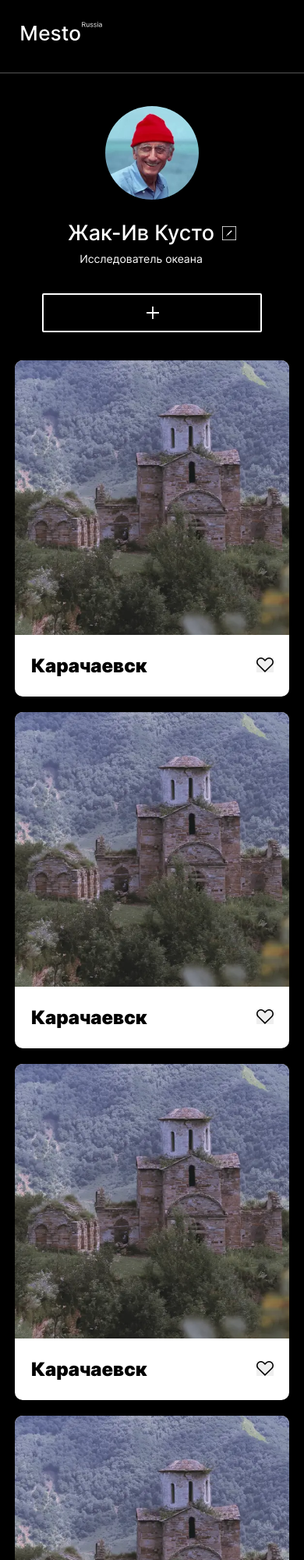
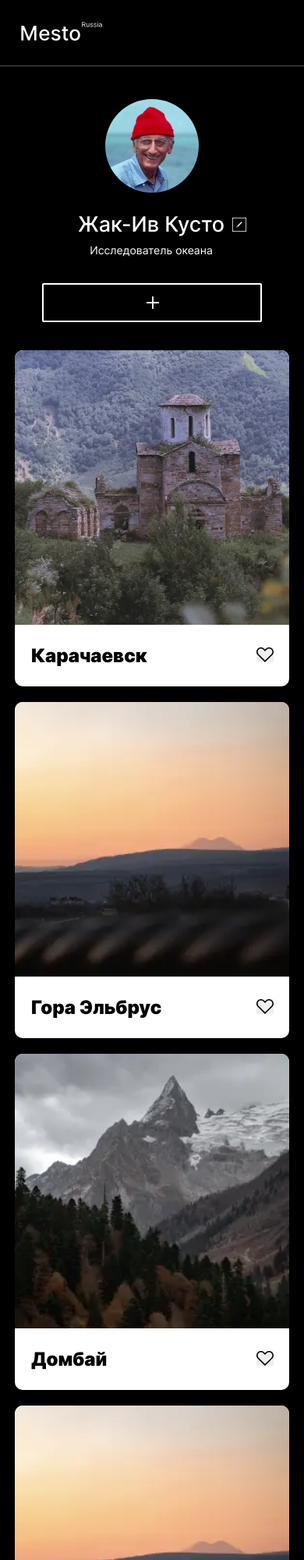
Before and after one commit to RubyVine01/mesto-project-bootcamp, a plain HTML site: page index.html in a window 390 px wide. Shown: the top 2000 px of the page at 78% size. Drawn offline with Linux system fonts and the light colour scheme.

Commit message:
edit profile

```diff
--- a/blocks/header/__logo/header__logo.css
+++ b/blocks/header/__logo/header__logo.css
@@ -21,6 +21,7 @@
 
 @media screen and (max-width: 500px) {
   .header__logo {
+    padding-bottom: 31.6px;
     width: 104px;
     height: 24.4px;
   }
--- a/blocks/header/header.css
+++ b/blocks/header/header.css
@@ -3,8 +3,6 @@
   padding-top: 45px;
   max-width: 880px;
   display: flex;
-  flex-direction: column;
-  row-gap: 41px;
   align-items: start;
   border-bottom: 1px solid #545454;
 }
@@ -12,6 +10,5 @@
 @media screen and (max-width: 500px) {
   .header {
     padding-top: 28px;
-    row-gap: 31px;
   }
 }
--- a/blocks/photo-place/__list/photo-place__list.css
+++ b/blocks/photo-place/__list/photo-place__list.css
@@ -2,8 +2,8 @@
   margin: 0 auto;
   display: grid;
   grid-template-columns: repeat(auto-fit, minmax(282px, 1fr));
+  justify-content: center;
   column-gap: 17px;
-  justify-content: center;
   row-gap: 20px;
   list-style: none;
   padding-left: 0;
--- a/blocks/photo-place/photo-place.css
+++ b/blocks/photo-place/photo-place.css
@@ -4,8 +4,15 @@
   max-width: 918px;
 }
 
-@media screen and (max-width: 625px) {
+@media screen and (max-width: 932px) {
+  .photo-place {
+    max-width: 850px;
+  }
+}
+
+@media screen and (max-width: 635px) {
   .photo-place {
     padding-top: 36px;
+    max-width: 520px;
   }
 }
--- a/blocks/profile/__add-button/profile__add-button.css
+++ b/blocks/profile/__add-button/profile__add-button.css
@@ -24,7 +24,7 @@
   .profile__add-button {
     background-image: url(../.././../images/add-button-big.svg);
     width: 282px;
-    margin-top: 36px;
+    margin-top: 34px;
     margin-left: 0;
   }
 }
--- a/blocks/profile/__info/profile__info.css
+++ b/blocks/profile/__info/profile__info.css
@@ -17,6 +17,7 @@
   .profile__info {
     grid-template-columns: 1fr 18px;
     column-gap: 10px;
-    padding-top: 26px;
+    padding-top: 24px;
+    padding-left: 26px;
   }
 }
--- a/index.html
+++ b/index.html
@@ -57,12 +57,57 @@
             </li>
             <li class="photo-item">
               <img
-                src="./images/mountain-church.webp"
-                alt="Церковь в горах"
+                src="./images/mountain-sunset.webp"
+                alt="Закат в горах"
                 class="photo-item__photo"
               />
               <div class="photo-item__action-title">
-                <h2 class="photo-item__discription">Карачаевск</h2>
+                <h2 class="photo-item__discription">Гора Эльбрус</h2>
+                <button
+                  type="button"
+                  class="photo-item__like"
+                  aria-label="Поставить отметку нравиться"
+                ></button>
+              </div>
+            </li>
+            <li class="photo-item">
+              <img
+                src="./images/rock-glacier.webp"
+                alt="Ледник в горах"
+                class="photo-item__photo"
+              />
+              <div class="photo-item__action-title">
+                <h2 class="photo-item__discription">Домбай</h2>
+                <button
+                  type="button"
+                  class="photo-item__like"
+                  aria-label="Поставить отметку нравиться"
+                ></button>
+              </div>
+            </li>
+            <li class="photo-item">
+              <img
+                src="./images/mountain-sunset.webp"
+                alt="Закат в горах"
+                class="photo-item__photo"
+              />
+              <div class="photo-item__action-title">
+                <h2 class="photo-item__discription">Гора Эльбрус</h2>
+                <button
+                  type="button"
+                  class="photo-item__like"
+                  aria-label="Поставить отметку нравиться"
+                ></button>
+              </div>
+            </li>
+            <li class="photo-item">
+              <img
+                src="./images/rock-glacier.webp"
+                alt="Ледник в горах"
+                class="photo-item__photo"
+              />
+              <div class="photo-item__action-title">
+                <h2 class="photo-item__discription">Домбай</h2>
                 <button
                   type="button"
                   class="photo-item__like"
@@ -77,52 +122,7 @@
                 class="photo-item__photo"
               />
               <div class="photo-item__action-title">
-                <h2 class="photo-item__discription">Карачаевск</h2>
-                <button
-                  type="button"
-                  class="photo-item__like"
-                  aria-label="Поставить отметку нравиться"
-                ></button>
-              </div>
-            </li>
-            <li class="photo-item">
-              <img
-                src="./images/mountain-church.webp"
-                alt="Церковь в горах"
-                class="photo-item__photo"
-              />
-              <div class="photo-item__action-title">
-                <h2 class="photo-item__discription">Карачаевск</h2>
-                <button
-                  type="button"
-                  class="photo-item__like"
-                  aria-label="Поставить отметку нравиться"
-                ></button>
-              </div>
-            </li>
-            <li class="photo-item">
-              <img
-                src="./images/mountain-church.webp"
-                alt="Церковь в горах"
-                class="photo-item__photo"
-              />
-              <div class="photo-item__action-title">
-                <h2 class="photo-item__discription">Карачаевск</h2>
-                <button
-                  type="button"
-                  class="photo-item__like"
-                  aria-label="Поставить отметку нравиться"
-                ></button>
-              </div>
-            </li>
-            <li class="photo-item">
-              <img
-                src="./images/mountain-church.webp"
-                alt="Церковь в горах"
-                class="photo-item__photo"
-              />
-              <div class="photo-item__action-title">
-                <h2 class="photo-item__discription">Карачаевск</h2>
+                <h2 class="photo-item__discription">Карачаево-Черкесия</h2>
                 <button
                   type="button"
                   class="photo-item__like"
```
